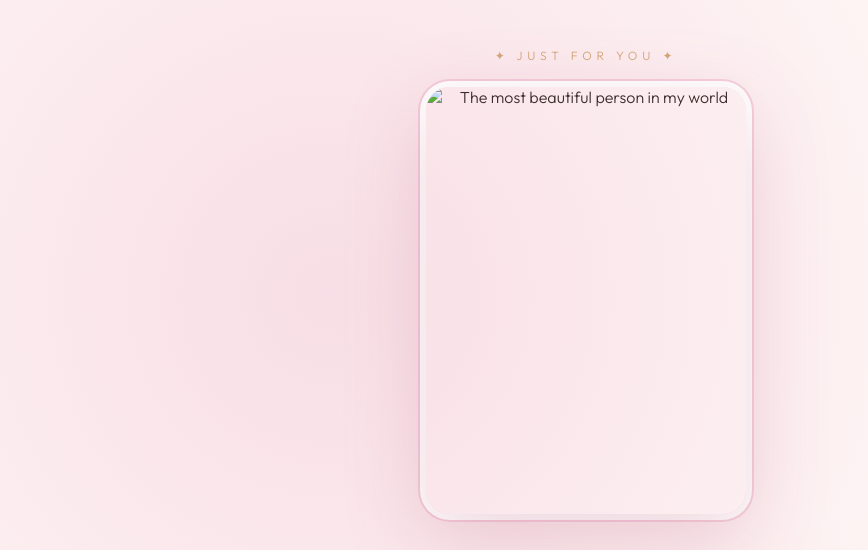
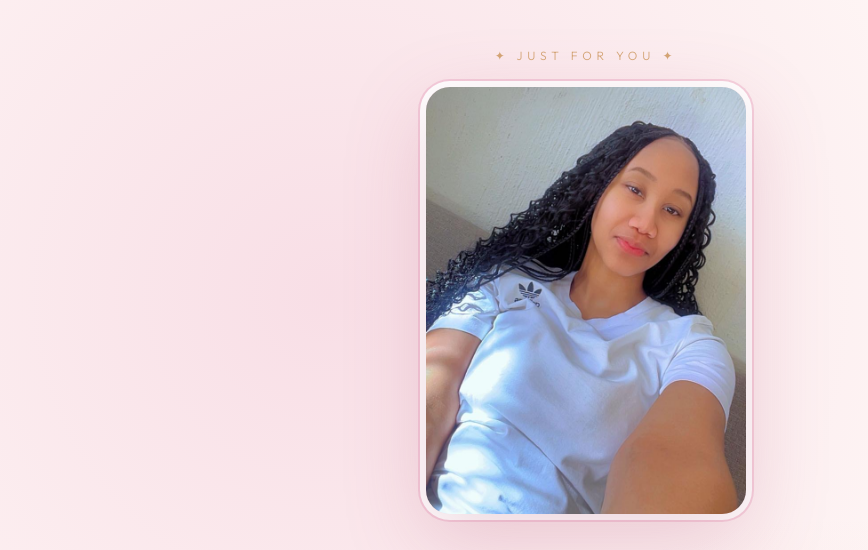
Before and after one commit to Shacquil22/joy-anniversary, a plain HTML site: page secret.html in a window 1280 px wide. Shown: the top 550 px of the page, without its empty margins (54-922 px from the left). Drawn offline with nearby package versions, Linux system fonts and the light colour scheme.

Commit message:
Change image format from JPG to JPEG

```diff
--- a/secret.html
+++ b/secret.html
@@ -90,7 +90,7 @@
   <main class="page">
     <p class="secret-label">✦ just for you ✦</p>
     <div class="photo-frame">
-      <img src="photos/secret.jpg" alt="The most beautiful person in my world">
+      <img src="photos/secret.jpeg" alt="The most beautiful person in my world">
     </div>
     <h1 class="title">You Are Everything</h1>
     <div class="message">
```
